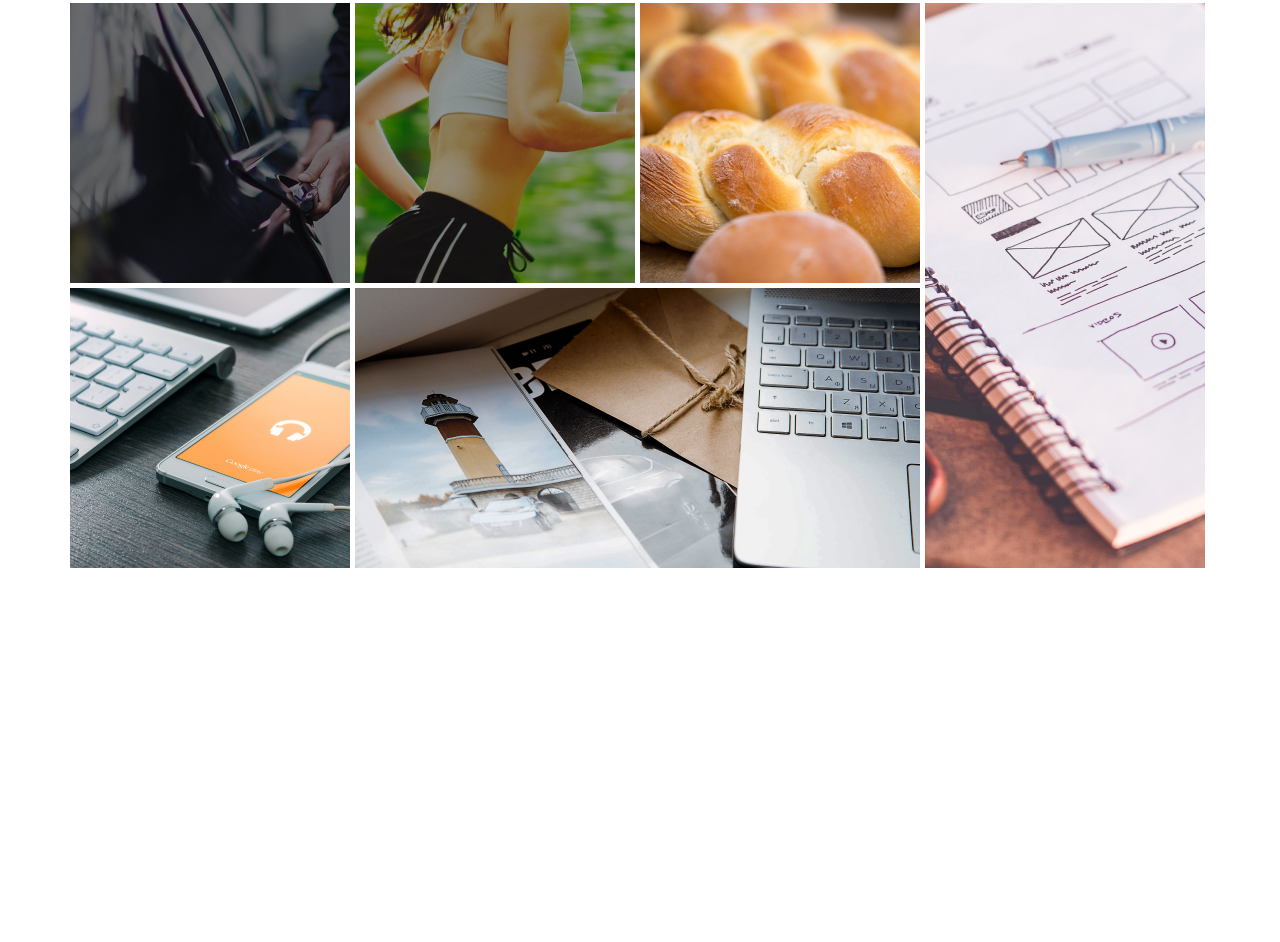
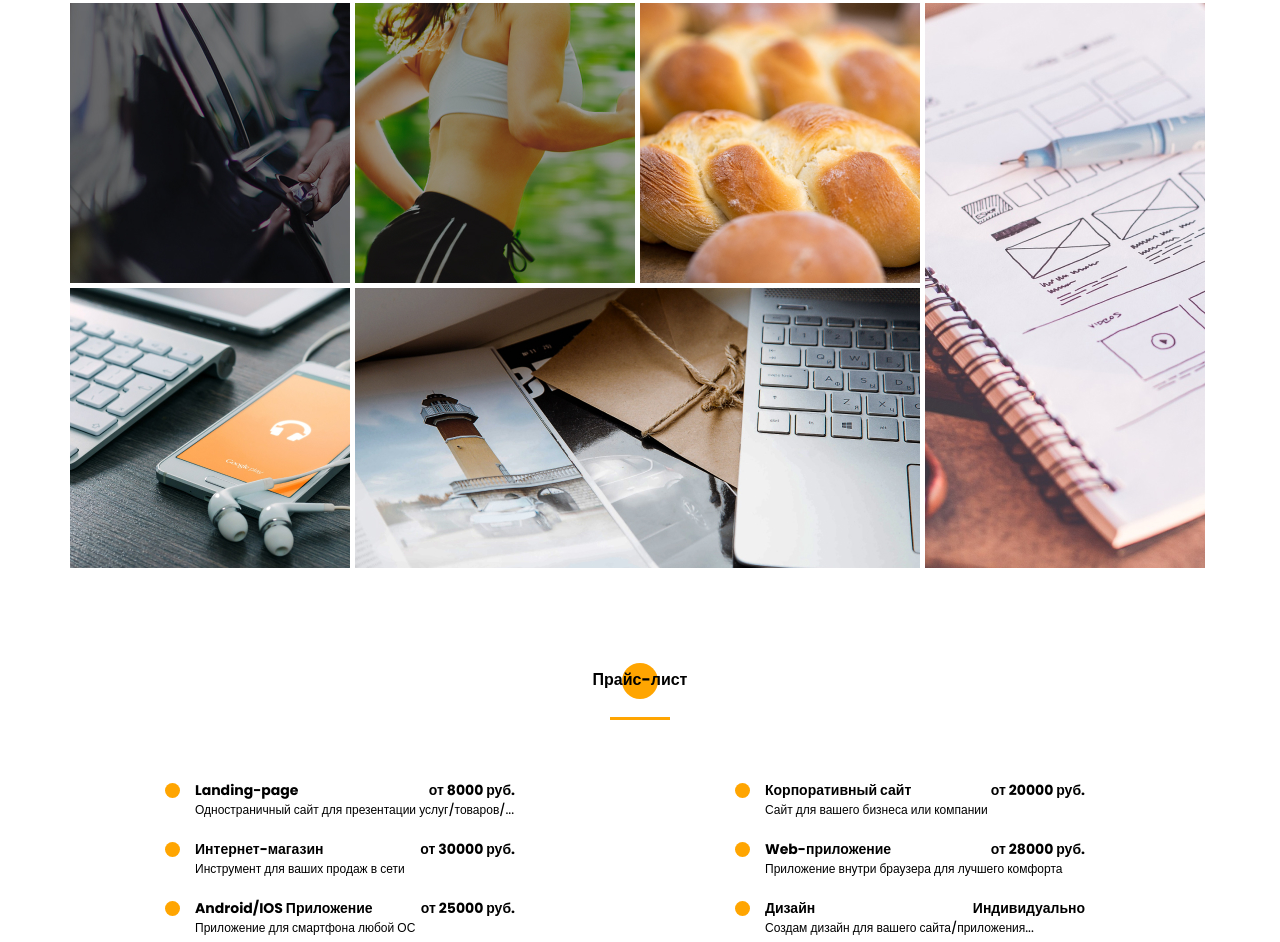
Before and after one commit to rivaric/test-portfolio, a website: page src/index.html in a window 1280 px wide. Shown: the part 3670-4612 px from the top of the page. Before the commit the page ends 4245 px from the top, so only its background shows below. Drawn offline with nearby package versions, Linux system fonts and the light colour scheme; files that its build step writes are made by us from their sources; files whose address does not match are found by name.

Commit message:
creat section price

```diff
--- a/src/index.html
+++ b/src/index.html
@@ -412,6 +412,99 @@
         </div>
     </section>
 
+    <section class="price">
+        <div class="container">
+            <h2 class="title title_fz16 price__title">Прайс-лист</h2>
+            <div class="divider"></div>
+
+            <div class="price__items">
+                <div class="price__item">
+                    <div class="price__wrapper">
+                        <div class="price__item-title">
+                            Landing-page
+                        </div>
+                        <div class="price__cost">
+                            от 8000 руб.
+                        </div>
+                    </div>
+                    <div class="price__descr">
+                        Одностраничный сайт для презентации услуг/товаров/...
+                    </div>
+                </div>
+
+                <div class="price__item">
+                    <div class="price__wrapper">
+                        <div class="price__item-title">
+                            Корпоративный сайт
+                        </div>
+                        <div class="price__cost">
+                            от 20000 руб.
+                        </div>
+                    </div>
+                    <div class="price__descr">
+                        Сайт для вашего бизнеса или компании
+                    </div>
+                </div>
+
+                <div class="price__item">
+                    <div class="price__wrapper">
+                        <div class="price__item-title">
+                            Интернет-магазин
+                        </div>
+                        <div class="price__cost">
+                            от 30000 руб.
+                        </div>
+                    </div>
+                    <div class="price__descr">
+                        Инструмент для ваших продаж в сети
+                    </div>
+                </div>
+
+                <div class="price__item">
+                    <div class="price__wrapper">
+                        <div class="price__item-title">
+                            Web-приложение
+                        </div>
+                        <div class="price__cost">
+                            от 28000 руб.
+                        </div>
+                    </div>
+                    <div class="price__descr">
+                        Приложение внутри браузера для лучшего комфорта
+                    </div>
+                </div>
+
+                <div class="price__item">
+                    <div class="price__wrapper">
+                        <div class="price__item-title">
+                            Android/IOS Приложение
+                        </div>
+                        <div class="price__cost">
+                            от 25000 руб.
+                        </div>
+                    </div>
+                    <div class="price__descr">
+                        Приложение для смартфона любой ОС
+                    </div>
+                </div>
+
+                <div class="price__item">
+                    <div class="price__wrapper">
+                        <div class="price__item-title">
+                            Дизайн
+                        </div>
+                        <div class="price__cost">
+                            Индивидуально
+                        </div>
+                    </div>
+                    <div class="price__descr">
+                        Создам дизайн для вашего сайта/приложения...
+                    </div>
+                </div>
+            </div>
+        </div>
+    </section>
+
     <script src="js/script.js"></script>
 </body>
 </html>
--- /dev/null
+++ b/src/sass/blocks/_price.scss
@@ -0,0 +1,49 @@
+.price {
+    margin-top: 100px;
+    &__title {
+        text-align: center;
+        position: relative;
+        @include before-circle;
+        &:before {
+            top: -5px;
+            left: 50%;
+            transform: translateX(-50%);
+        }
+    }
+    &__items {
+        display: grid;
+        grid-template-columns: repeat(2, 320px);
+        grid-template-rows: repeat(3, 44px);
+        justify-content: space-around;
+        row-gap: 15px;
+        margin-top: 60px;
+    }
+    &__item {
+        &-title {
+            font-size: 14px;
+            line-height: 21px;
+            font-weight: 700;
+            position: relative;
+            @include before-circle;
+            &:before {
+                height: 15px;
+                width: 15px;
+                left: -30px;
+                top: 3px;
+            }
+        }
+    }
+    &__wrapper {
+        display: flex;
+        justify-content: space-between;
+    }
+    &__cost {
+        font-size: 14px;
+            line-height: 21px;
+            font-weight: 700;
+    }
+    &__descr {
+        font-size: 12px;
+        line-height: 18px;
+    }
+}
--- a/src/sass/style.scss
+++ b/src/sass/style.scss
@@ -10,6 +10,7 @@
 @import 'blocks/resume';
 @import 'blocks/skillse';
 @import 'blocks/portfolio';
+@import 'blocks/price';
 
 * {
     font-family: 'Poppins', sans-serif;
```
Also changed, not shown: dist/css/style.min.css, dist/index.html.
